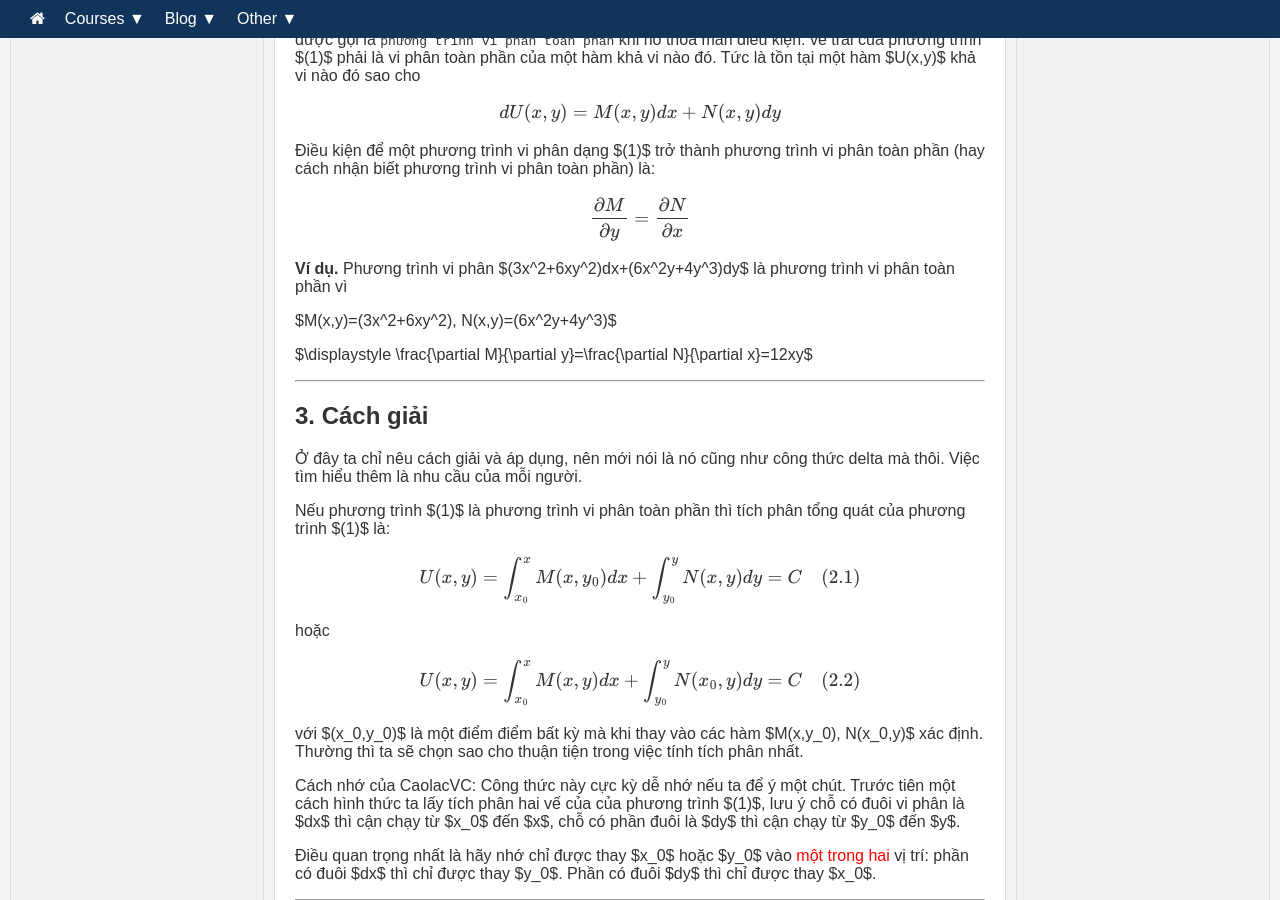
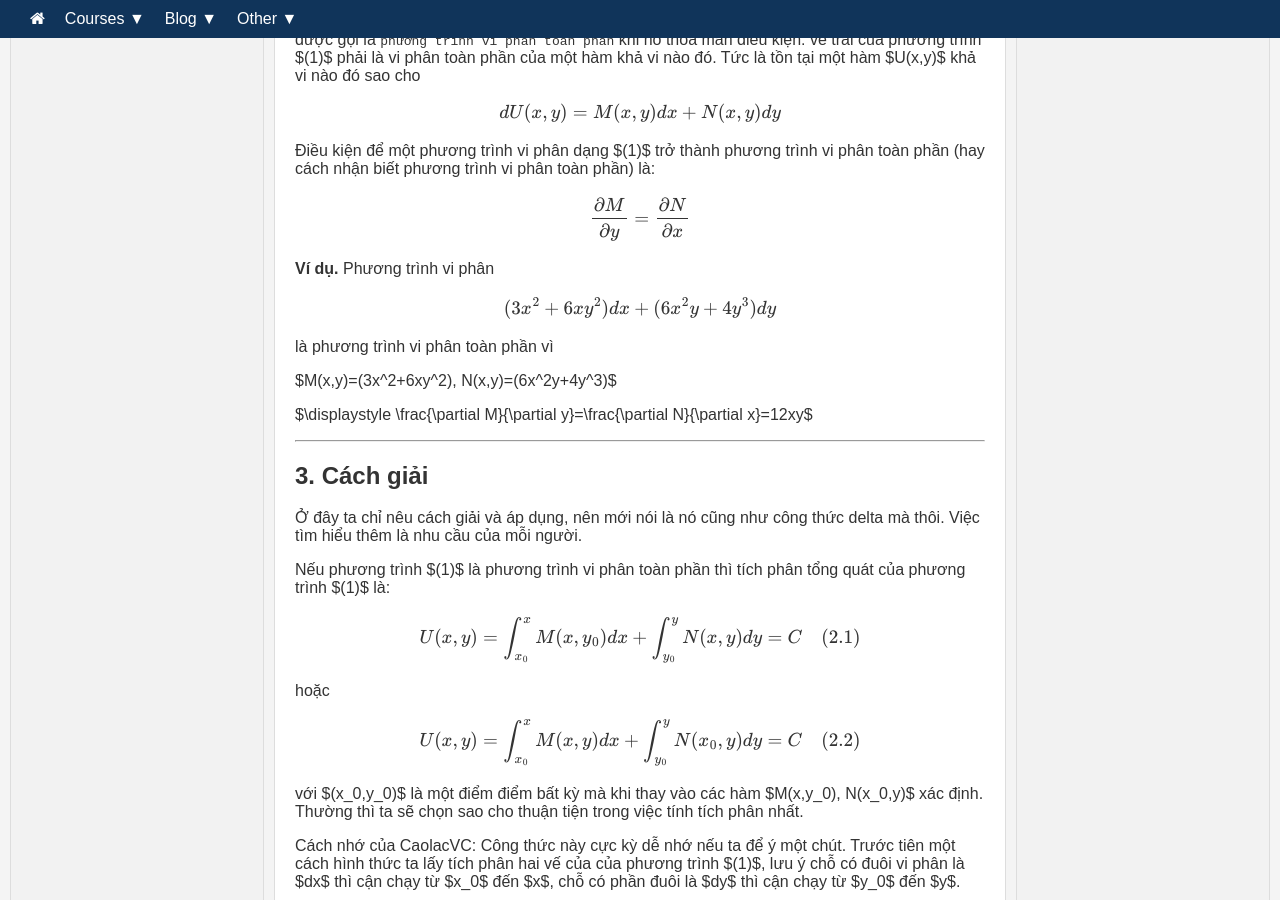
Before and after one commit to hoAngnaMPHan/apmaths.github.io, a Jekyll site: the page built from _posts/2023-12-20-phuong-trinh-vi-phan-toan-phan.md, in a window 1280 px wide and 900 px high, scrolled down 570 px. Built offline with Jekyll 4.4.1, drawn with Linux system fonts in a browser that asks for light colours.

```diff
--- a/_posts/2023-12-20-phuong-trinh-vi-phan-toan-phan.md
+++ b/_posts/2023-12-20-phuong-trinh-vi-phan-toan-phan.md
@@ -21,7 +21,7 @@ date: 2023-12-20
   <p>Điều kiện để một phương trình vi phân dạng $(1)$ trở thành phương trình vi phân toàn phần (hay cách nhận biết phương trình vi phân toàn phần) là:</p>
   <p>$$\displaystyle \frac{\partial M}{\partial y}=\frac{\partial N}{\partial x}$$</p>
 
-<p><b>Ví dụ.</b> Phương trình vi phân $(3x^2+6xy^2)dx+(6x^2y+4y^3)dy$  là phương trình vi phân toàn phần vì</p>
+<p><b>Ví dụ.</b> Phương trình vi phân \[(3x^2+6xy^2)dx+(6x^2y+4y^3)dy\]  là phương trình vi phân toàn phần vì</p>
 <p>$M(x,y)=(3x^2+6xy^2), N(x,y)=(6x^2y+4y^3)$</p>
 <p>$\displaystyle \frac{\partial M}{\partial y}=\frac{\partial N}{\partial x}=12xy$</p>
 
```
